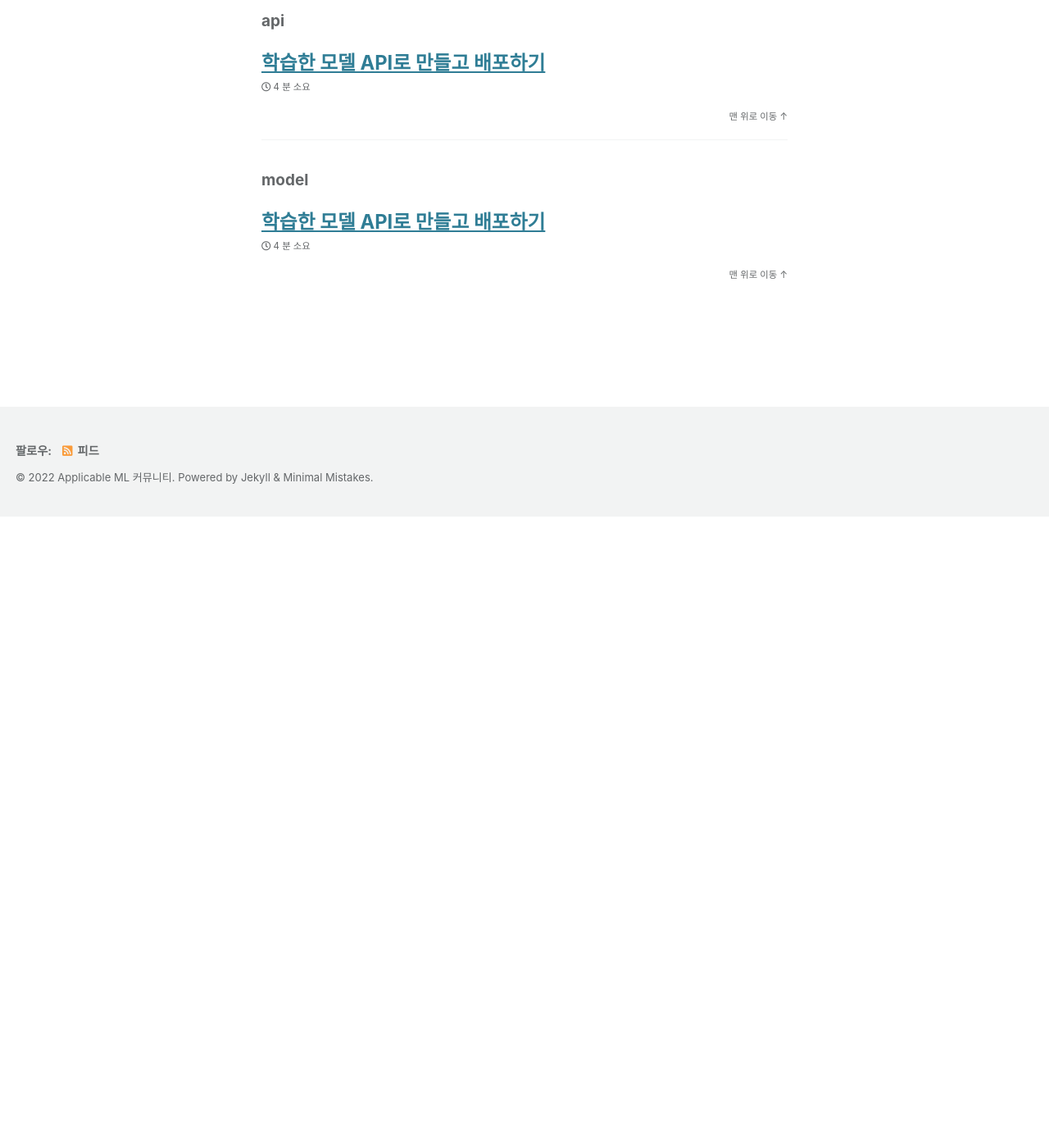
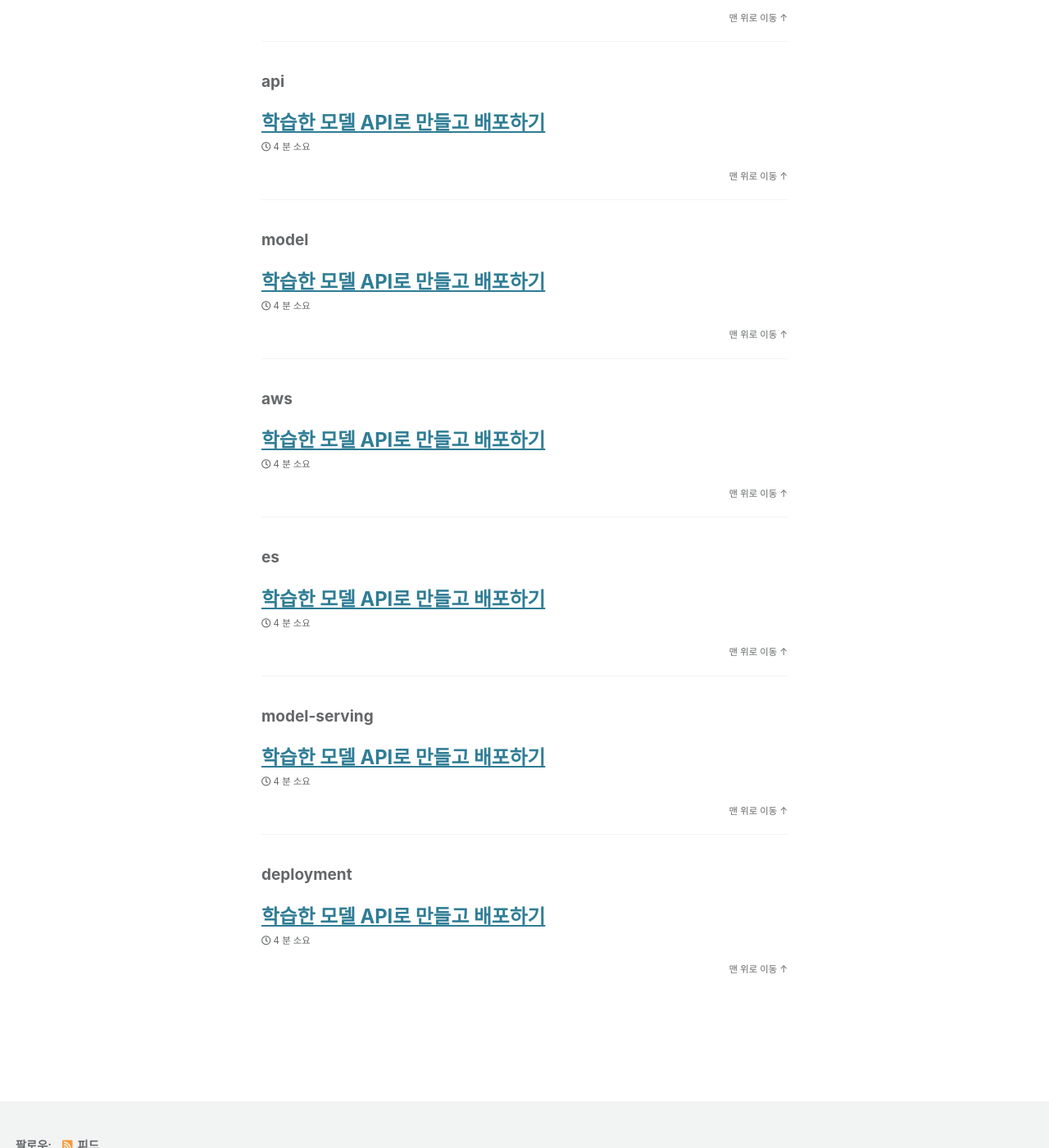
Before and after one commit to applicable-ml/applicable-ml.github.io, a Jekyll site: the page built from tags.md, in a window 1280 px wide and 1400 px high, scrolled down 7426 px. Shown: the whole window at 82% size. Built offline with Jekyll 4.4.1, drawn with Linux system fonts in a browser that asks for light colours; cached includes are drawn as plain includes; before the commit the page ends 8056 px from its top, so only the background shows below that; part of the change alters nothing that is shown; some of the changed text lies outside the part shown.

Commit message:
글 다듬기

````diff
--- a/_posts/2022-03-19-cartoonize_gan_api.md
+++ b/_posts/2022-03-19-cartoonize_gan_api.md
@@ -1,9 +1,8 @@
 ---
 title: 학습한 모델 API로 만들고 배포하기
-tags: ['cartoonize', 'api', 'model']
+tags: ['cartoonize', 'api', 'model', 'aws', 'es', 'model-serving', 'deployment']
 author: "Jae Heo"
 ---
-
 
 <img width="534" alt="image" src="https://user-images.githubusercontent.com/37643248/160263836-3f303b49-3579-4c19-9f57-17ea2c0e4692.png">
 
@@ -42,17 +41,13 @@ author: "Jae Heo"
 
 > API를 만들어 CPU 환경에 배포하는 내용을 다룹니다.
 GPU 환경의 배포는 개인 프로젝트의 비용 문제로 고려하지 않았습니다.
->
 
 
 
-관련 구현 레포
+관련 구현 저장소
 
 - [https://github.com/heojae/CartoonizedGanExport](https://github.com/heojae/CartoonizedGanExport)
 - [https://github.com/heojae/CartoonizedGanAPI](https://github.com/heojae/CartoonizedGanAPI)
-
-
-
 
 
 ---
@@ -73,9 +68,7 @@ GPU 환경의 배포는 개인 프로젝트의 비용 문제로 고려하지 않
 - 원본 Repo → [https://github.com/junyanz/pytorch-CycleGAN-and-pix2pix](https://github.com/junyanz/pytorch-CycleGAN-and-pix2pix)
 - 학습 결과 저장되어 있는 Repo → [https://github.com/heojae/CartoonizedGanExport](https://github.com/heojae/CartoonizedGanExport)
 
-
-
-### 작업한 부분
+### 작업 내용
 
 - 원본 Repo 를 기반으로, `CycleGAN` 을 활용하여 학습하였습니다.
 - Cycle Gan 을 통해서 학습되는 4가지 Model weight 중에서
@@ -84,9 +77,6 @@ GPU 환경의 배포는 개인 프로젝트의 비용 문제로 고려하지 않
         `현실 → 웹툰 Generator` 부분에 필요한 코드와 학습된 weight 만 빼내어 추출함.
 - JIT 로 Model 을 Exporting 함.
 - Inference Time 비교.
-
-
-
 
 
 ---
@@ -101,9 +91,6 @@ GPU 환경의 배포는 개인 프로젝트의 비용 문제로 고려하지 않
 [https://github.com/heojae/CartoonizedGanAPI](https://github.com/heojae/CartoonizedGanAPI)
 
 
-
-
-
 ### 1. Model Eval 모드로 변경하기 (Pytorch)
 
 > `model.eval()` will notify all your layers that you are in eval mode, that way, batchnorm or dropout layers will work in eval mode instead of training mode.
@@ -114,16 +101,6 @@ GPU 환경의 배포는 개인 프로젝트의 비용 문제로 고려하지 않
 self.model = JitCycleGanModel()
 self.model.eval()
 ```
-
-### 참고자료
-
-- [https://discuss.pytorch.org/t/model-eval-vs-with-torch-no-grad/19615](https://discuss.pytorch.org/t/model-eval-vs-with-torch-no-grad/19615)
-- [https://blog.paperspace.com/pytorch-101-building-neural-networks/](https://blog.paperspace.com/pytorch-101-building-neural-networks/)
-- [https://github.com/heojae/FoodImageRotationAdmin/issues/27#issue-806993680](https://github.com/heojae/FoodImageRotationAdmin/issues/27#issue-806993680)
-
-
-
-
 
 ### 2. no grad() 설정하기. (Pytorch)
 
@@ -137,21 +114,10 @@ with torch.no_grad():
 
 ```
 
-### 참고자료
-
-- [https://github.com/heojae/FoodImageRotationAdmin/issues/33](https://github.com/heojae/FoodImageRotationAdmin/issues/33)
-- [https://blog.paperspace.com/pytorch-101-understanding-graphs-and-automatic-differentiation/](https://blog.paperspace.com/pytorch-101-understanding-graphs-and-automatic-differentiation/)
-
-
-
-
-
 ### 3. [Gunicorn](https://docs.gunicorn.org/en/stable/) 설정 정하기 (WSGI)
 
 > python 계열의 서버들은 Gunicorn 이 WSGI 로서 제공되는 경우가 많고, Gunicorn 또한 간편한 설정을 통해서, 다양한 Type 으로 실행을 할 수 있습니다.
 그렇기에, Gunicorn 의 문서를 제대로 읽고, 현재 상황에 가장 적합한 설정을 정하는 것이 중요합니다.
->
-
 
 
 해당 부분을 고려하기 위해서는 아래 2가지를 미리 알아두면 선택의 길이 넒어집니다.
@@ -172,17 +138,11 @@ with torch.no_grad():
 gunicorn -k gthread --workers=2 --threads=4 --bind 0.0.0.0:8080 wsgi
 ```
 
-
-
 - Batch 처리에서는 `Sync` 를 통해서 한개의 프로세스 만으로 활용하기를 추천
 
 ```bash
 gunicorn -k sync --workers=1 --threads=1 --bind 0.0.0.0:8080 wsgi
 ```
-
-
-
-
 
 ### 4. PyTorch - CPU version
 
@@ -223,14 +183,16 @@ model = torch.jit.load(self.jit_path)
 
 
 
-참고자료
+### 참고자료
 
+- [https://discuss.pytorch.org/t/model-eval-vs-with-torch-no-grad/19615](https://discuss.pytorch.org/t/model-eval-vs-with-torch-no-grad/19615)
+- [https://blog.paperspace.com/pytorch-101-building-neural-networks/](https://blog.paperspace.com/pytorch-101-building-neural-networks/)
+- [https://github.com/heojae/FoodImageRotationAdmin/issues/27#issue-806993680](https://github.com/heojae/FoodImageRotationAdmin/issues/27#issue-806993680)
+- [https://github.com/heojae/FoodImageRotationAdmin/issues/33](https://github.com/heojae/FoodImageRotationAdmin/issues/33)
+- [https://blog.paperspace.com/pytorch-101-understanding-graphs-and-automatic-differentiation/](https://blog.paperspace.com/pytorch-101-understanding-graphs-and-automatic-differentiation/)
 - [https://towardsdatascience.com/pytorch-jit-and-torchscript-c2a77bac0fff](https://towardsdatascience.com/pytorch-jit-and-torchscript-c2a77bac0fff)
 
 ---
-
-
-
 
 
 ## AWS EB 를 활용해서, API 배포하기
@@ -249,25 +211,11 @@ Backend 개발자 한명이 AWS 환경에서 쉽게 로드벨런싱을 지원하
 아래 단계들이 필요로 합니다.
 
 
-
-
-
 ### 1. AWS IAM 계정 생성하기
 
 - 그룹 및 사용자 생성
 - `Administrator Access - AWS Elastic Beanstalk` 추가
 - `AmazonEC2ContainerRegistryFullAccess` 추가
-
-
-
-참고자료
-
-- [https://docs.aws.amazon.com/ko_kr/IAM/latest/UserGuide/introduction.html](https://docs.aws.amazon.com/ko_kr/IAM/latest/UserGuide/introduction.html)
-- [https://tech.cloud.nongshim.co.kr/2018/10/13/초보자를-위한-aws-웹구축-2-iam-유저-생성하기/](https://tech.cloud.nongshim.co.kr/2018/10/13/%EC%B4%88%EB%B3%B4%EC%9E%90%EB%A5%BC-%EC%9C%84%ED%95%9C-aws-%EC%9B%B9%EA%B5%AC%EC%B6%95-2-iam-%EC%9C%A0%EC%A0%80-%EC%83%9D%EC%84%B1%ED%95%98%EA%B8%B0/)
-
-
-
-
 
 ### 2. AWS ECR 에 Docker Image 올리기
 
@@ -284,16 +232,6 @@ docker tag cartoonize_api:latest public.ecr.aws/{your ecr id}/{your ecr repo nam
 
 docker push public.ecr.aws/{your ecr id}/{your ecr repo name}:latest
 ```
-
-
-
-### 참고 링크
-
-- [https://docs.aws.amazon.com/ko_kr/AmazonECR/latest/userguide/docker-push-ecr-image.html](https://docs.aws.amazon.com/ko_kr/AmazonECR/latest/userguide/docker-push-ecr-image.html)
-- [https://aws.amazon.com/ko/ecr/pricing/](https://aws.amazon.com/ko/ecr/pricing/)
-
-
-
 
 
 ### 3. EB 에 배포하기 (실험 포함)
@@ -341,7 +279,6 @@ docker push public.ecr.aws/{your ecr id}/{your ecr repo name}:latest
 <img src="https://user-images.githubusercontent.com/41981538/158799681-7406e133-57e5-40d7-8c7c-3a3a0b009e23.jpg" width=700px height=125px>
 
 
-
 ### 부하 테스트 실험
 
 아래 파일을 로컬에서 파이썬으로 실행시켜서, EB로 Request 로 보냈습니다.
@@ -366,12 +303,7 @@ for i in range(all_count):
 print("평균 : ", sum(req_times)/all_count)**
 ```
 
-
-
 <img src="https://user-images.githubusercontent.com/41981538/158799697-a89595f8-c728-451d-b18b-bb78f582d7d8.png" width=700px height=400px>
-
-
-
 
 
 ### 결과
@@ -390,14 +322,15 @@ print("평균 : ", sum(req_times)/all_count)**
 - EC2 인스턴스 설정에서 부터, CPU가 좋은 인스턴스를 활용
 - Load Balancing 을 활용하여, 여러 인스턴스를 올림
 
-#### 참조 링크
+### 참조 링크
 
+- [https://docs.aws.amazon.com/ko_kr/IAM/latest/UserGuide/introduction.html](https://docs.aws.amazon.com/ko_kr/IAM/latest/UserGuide/introduction.html)
+- [https://tech.cloud.nongshim.co.kr/2018/10/13/초보자를-위한-aws-웹구축-2-iam-유저-생성하기/](https://tech.cloud.nongshim.co.kr/2018/10/13/%EC%B4%88%EB%B3%B4%EC%9E%90%EB%A5%BC-%EC%9C%84%ED%95%9C-aws-%EC%9B%B9%EA%B5%AC%EC%B6%95-2-iam-%EC%9C%A0%EC%A0%80-%EC%83%9D%EC%84%B1%ED%95%98%EA%B8%B0/)
+- [https://docs.aws.amazon.com/ko_kr/AmazonECR/latest/userguide/docker-push-ecr-image.html](https://docs.aws.amazon.com/ko_kr/AmazonECR/latest/userguide/docker-push-ecr-image.html)
+- [https://aws.amazon.com/ko/ecr/pricing/](https://aws.amazon.com/ko/ecr/pricing/)
 - [https://docs.aws.amazon.com/ko_kr/elasticbeanstalk/latest/dg/create_deploy_docker.html](https://docs.aws.amazon.com/ko_kr/elasticbeanstalk/latest/dg/create_deploy_docker.html)
 - [https://docs.aws.amazon.com/ko_kr/elasticbeanstalk/latest/dg/single-container-docker-configuration.html](https://docs.aws.amazon.com/ko_kr/elasticbeanstalk/latest/dg/single-container-docker-configuration.html)
 - [https://medium.com/devops-with-valentine/how-to-deploy-a-docker-container-to-aws-elastic-beanstalk-using-aws-cli-87ccef0d5189](https://medium.com/devops-with-valentine/how-to-deploy-a-docker-container-to-aws-elastic-beanstalk-using-aws-cli-87ccef0d5189)
-
-
-
 
 ---
 
````
